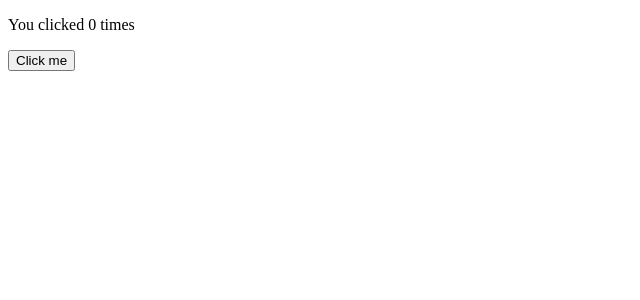
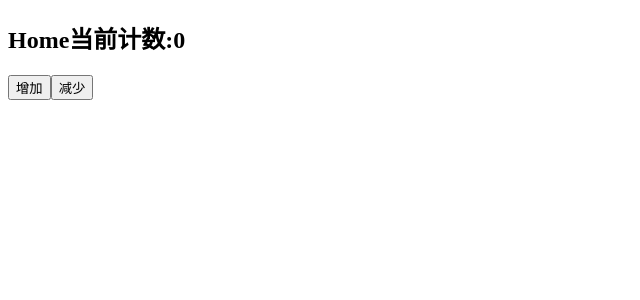
Before and after one commit to rx-app/react-hooks, a React (Create React App) app: page / in a window 1280 px wide. Shown: the top 300 px of the page, without its empty margins (0-640 px from the left). Built offline with nearby package versions, Linux system fonts and the light colour scheme.

Commit message:
useReducer

```diff
--- a/src/App.js
+++ b/src/App.js
@@ -1,10 +1,21 @@
-import React,{useState} from "react";
+import React,{useReducer} from "react";
 function Example() {
-  const [count, setCount] = useState(0);
+  function reducer(state,action) {
+    switch(action.type){
+      case 'increment':
+        return {...state,counter:state.counter+1};
+      case 'decrement':
+        return {...state,counter:state.counter-1};
+      default:
+        return state;
+    }
+  }
+  const [state,dispatch] = useReducer(reducer,{counter:0})
   return (
     <div>
-      <p>You clicked {count} times</p>
-      <button onClick={() => setCount(count + 1)}>Click me</button>
+      <h2>Home当前计数:{state.counter}</h2>
+      <button onClick={e=>dispatch({type:'increment'})}>增加</button>
+      <button onClick={e=>dispatch({type:'decrement'})}>减少</button>
     </div>
   );
 }
```
